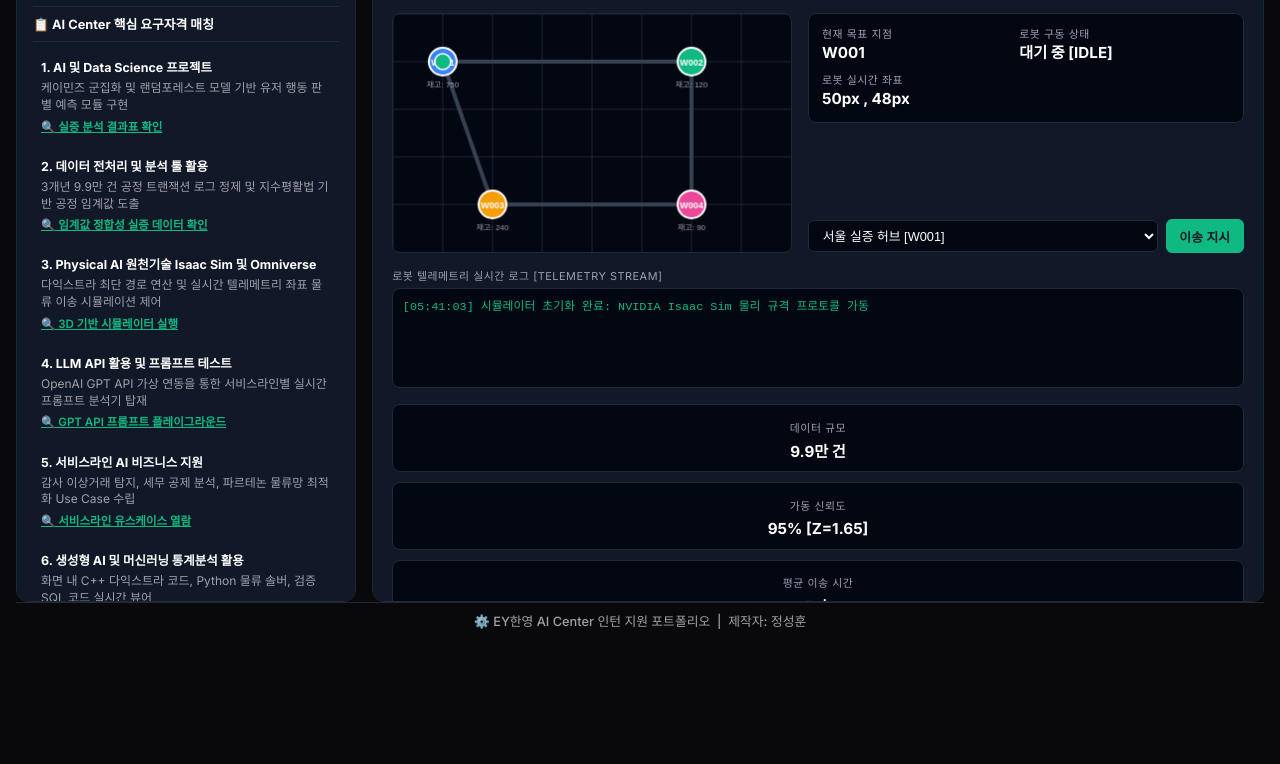
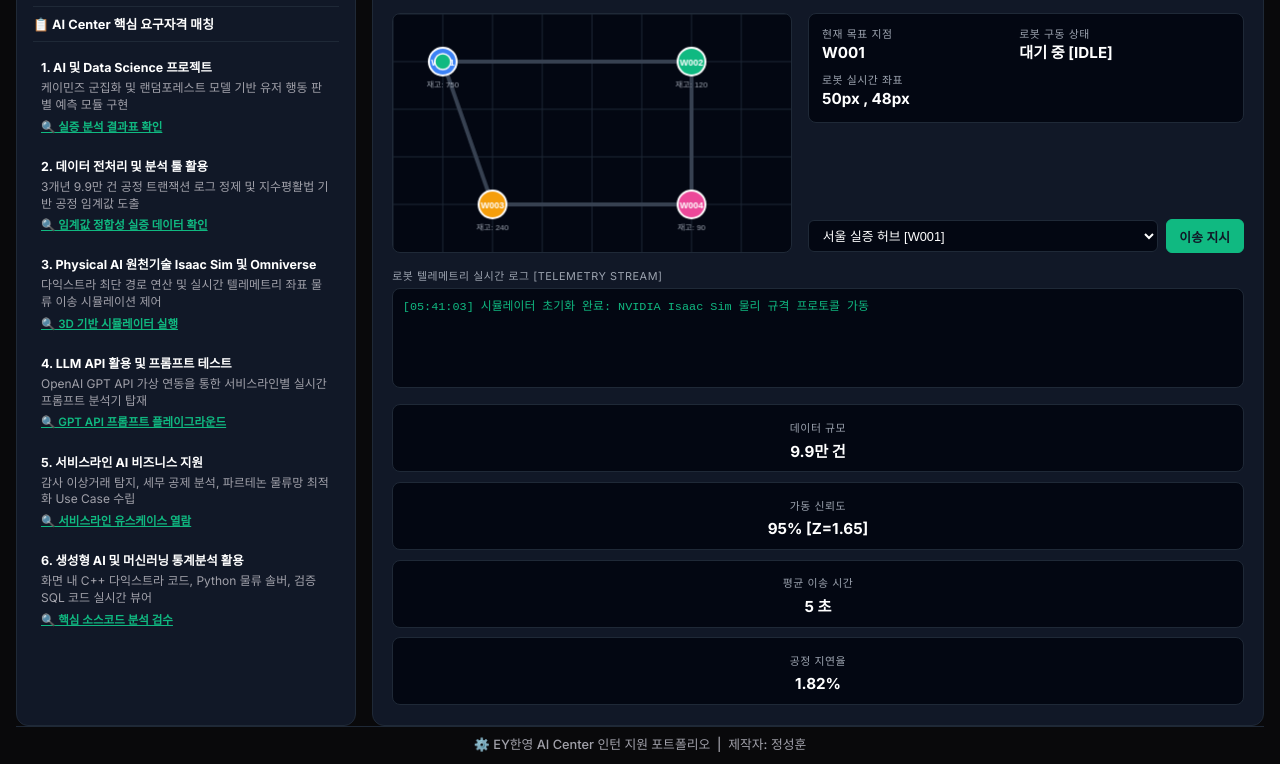
Before and after one commit to JeongSeongHun054/EYAICenter, a plain HTML site: page index.html in a window 1280 px wide. Shown: the part 160-924 px from the top of the page. Before the commit the page ends 800 px from the top, so only its background shows below. Drawn offline with Linux system fonts and the light colour scheme.

Commit message:
UX: Remove internal scrollbars, enable natural full-page scroll

```diff
--- a/styles.css
+++ b/styles.css
@@ -11,23 +11,22 @@ body {
     color: #f4f4f5;
     font-family: "Inter", -apple-system, BlinkMacSystemFont, sans-serif;
     line-height: 1.4;
-    overflow: hidden;
+    overflow-x: hidden;
+    overflow-y: auto;
     padding: 0.8rem 1rem 0;
-    height: 100vh;
     display: flex;
     flex-direction: column;
     align-items: center;
     box-sizing: border-box;
+    min-height: 100vh;
 }
 
 .dashboard-container {
     width: 100%;
     max-width: 1360px;
-    flex: 1;
     display: grid;
     grid-template-columns: 340px 1fr;
     gap: 1rem;
-    min-height: 0;
 }
 
 /* Sidebar layout */
@@ -39,8 +38,6 @@ body {
     display: flex;
     flex-direction: column;
     gap: 0.6rem;
-    overflow-y: auto;
-    height: 100%;
 }
 
 .sidebar-header {
@@ -130,8 +127,6 @@ body {
     display: flex;
     flex-direction: column;
     gap: 0.8rem;
-    height: 100%;
-    overflow: hidden;
 }
 
 .main-tabs {
@@ -171,10 +166,7 @@ body {
     border: 1px solid #1f2937;
     border-radius: 12px;
     padding: 1.2rem;
-    flex: 1;
-    overflow-y: auto;
     display: none;
-    height: calc[100% - 3.5rem];
 }
 
 .main-tab-panel.active {
```
